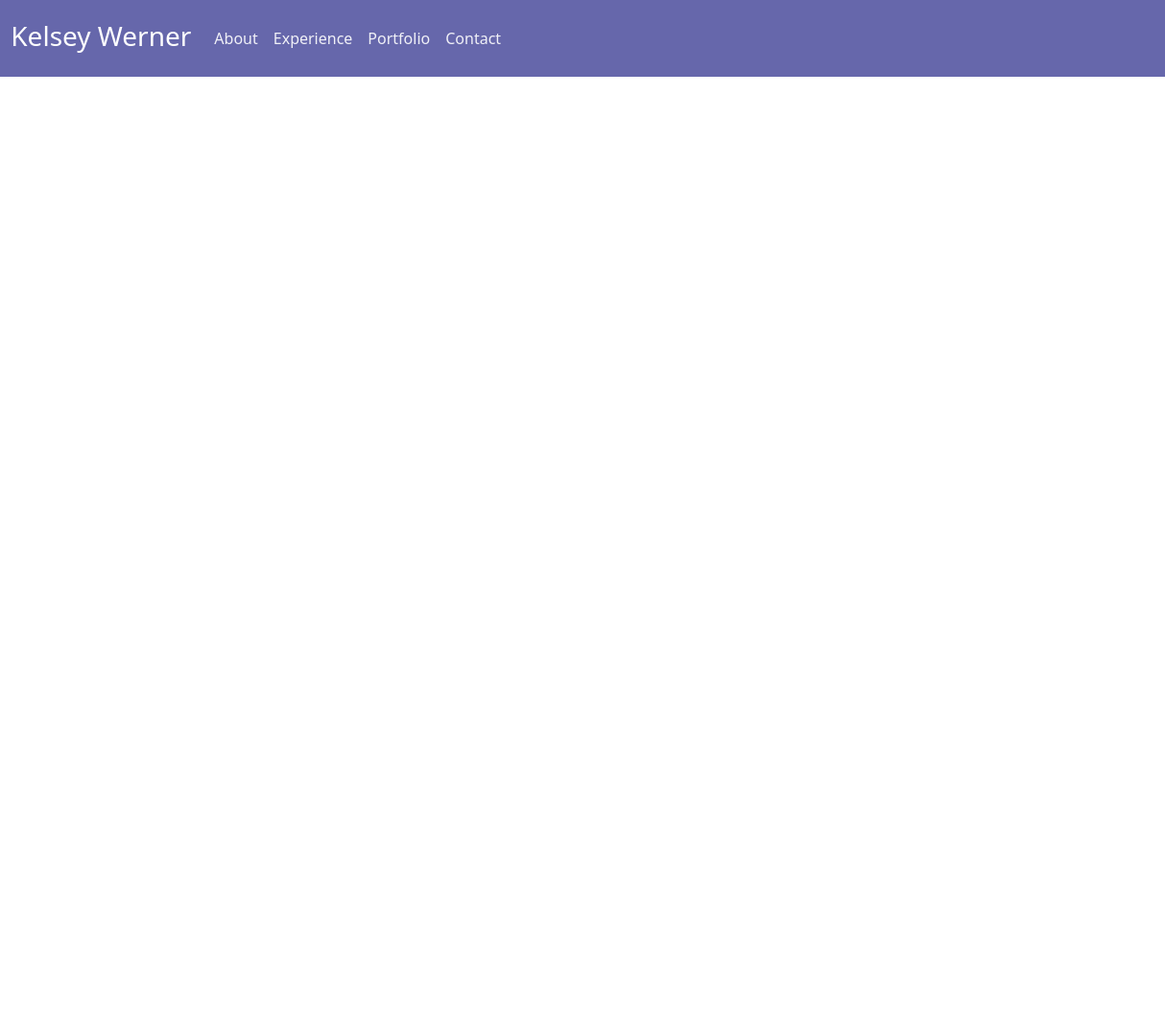
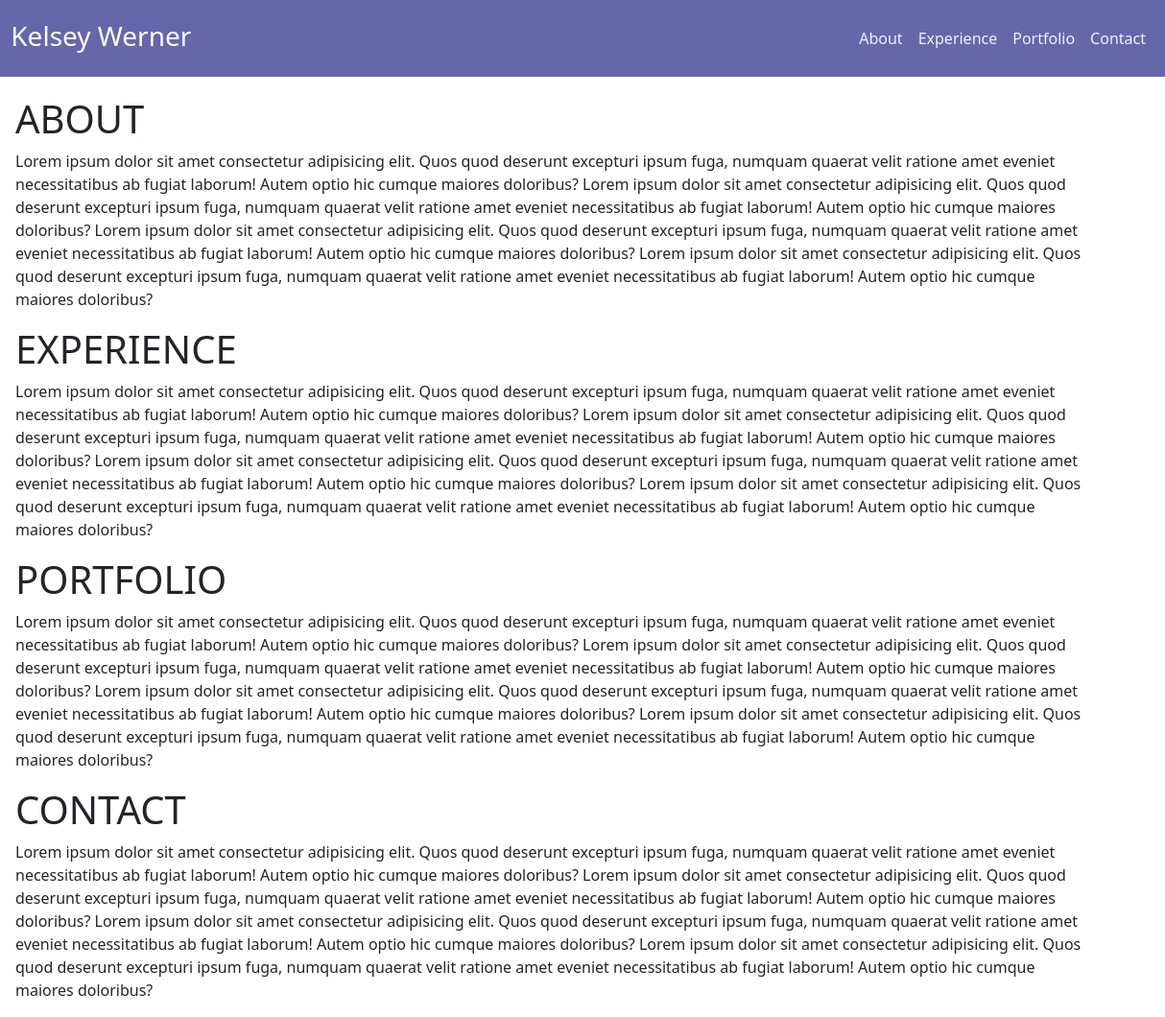
Before and after one commit to kelseyleewerner/profile-website, a plain HTML site: page index.html in a window 1280 px wide. Shown: the full height of the page at 96% size, 66-1280 px from the left. Before the commit the page ends 800 px from the top, so only its background shows below. Drawn offline with nearby package versions, Linux system fonts and the light colour scheme.

Commit message:
Add links in nav bar to different sections of the page

```diff
--- a/index.html
+++ b/index.html
@@ -19,7 +19,9 @@
     <link rel="stylesheet" href="styles.css" />
   </head>
   <body>
-    <nav class="navbar navbar-expand-md fixed-top navbar-dark primary-navbar">
+    <nav
+      class="navbar navbar-expand-md fixed-top navbar-dark primary-navbar mb-5"
+    >
       <div class="container-fluid">
         <a class="navbar-brand" href="#">
           <img
@@ -42,25 +44,101 @@
         >
           <span class="navbar-toggler-icon"></span>
         </button>
-        <div id="smallNavbarMenu" class="navbar-collapse collapse">
-          <ul class="navbar-nav me-auto mb-2 mb-md-0">
+        <div
+          id="smallNavbarMenu"
+          class="navbar-collapse collapse justify-content-end"
+        >
+          <ul class="navbar-nav">
             <li class="nav-item">
-              <a class="nav-link" href="#">About</a>
+              <a class="nav-link" href="#aboutMeSection">About</a>
             </li>
             <li class="nav-item">
-              <a class="nav-link" href="#">Experience</a>
+              <a class="nav-link" href="#experienceSection">Experience</a>
             </li>
             <li class="nav-item">
-              <a class="nav-link" href="#">Portfolio</a>
+              <a class="nav-link" href="#portfolioSection">Portfolio</a>
             </li>
             <li class="nav-item">
-              <a class="nav-link" href="#">Contact</a>
+              <a class="nav-link" href="#contactMeSection">Contact</a>
             </li>
           </ul>
         </div>
       </div>
     </nav>
-
+    <main class="container">
+      <section id="aboutMeSection" class="row top-section">
+        <h1>ABOUT</h1>
+        <p>
+          Lorem ipsum dolor sit amet consectetur adipisicing elit. Quos quod
+          deserunt excepturi ipsum fuga, numquam quaerat velit ratione amet
+          eveniet necessitatibus ab fugiat laborum! Autem optio hic cumque
+          maiores doloribus? Lorem ipsum dolor sit amet consectetur adipisicing
+          elit. Quos quod deserunt excepturi ipsum fuga, numquam quaerat velit
+          ratione amet eveniet necessitatibus ab fugiat laborum! Autem optio hic
+          cumque maiores doloribus? Lorem ipsum dolor sit amet consectetur
+          adipisicing elit. Quos quod deserunt excepturi ipsum fuga, numquam
+          quaerat velit ratione amet eveniet necessitatibus ab fugiat laborum!
+          Autem optio hic cumque maiores doloribus? Lorem ipsum dolor sit amet
+          consectetur adipisicing elit. Quos quod deserunt excepturi ipsum fuga,
+          numquam quaerat velit ratione amet eveniet necessitatibus ab fugiat
+          laborum! Autem optio hic cumque maiores doloribus?
+        </p>
+      </section>
+      <section id="experienceSection" class="row">
+        <h1>EXPERIENCE</h1>
+        <p>
+          Lorem ipsum dolor sit amet consectetur adipisicing elit. Quos quod
+          deserunt excepturi ipsum fuga, numquam quaerat velit ratione amet
+          eveniet necessitatibus ab fugiat laborum! Autem optio hic cumque
+          maiores doloribus? Lorem ipsum dolor sit amet consectetur adipisicing
+          elit. Quos quod deserunt excepturi ipsum fuga, numquam quaerat velit
+          ratione amet eveniet necessitatibus ab fugiat laborum! Autem optio hic
+          cumque maiores doloribus? Lorem ipsum dolor sit amet consectetur
+          adipisicing elit. Quos quod deserunt excepturi ipsum fuga, numquam
+          quaerat velit ratione amet eveniet necessitatibus ab fugiat laborum!
+          Autem optio hic cumque maiores doloribus? Lorem ipsum dolor sit amet
+          consectetur adipisicing elit. Quos quod deserunt excepturi ipsum fuga,
+          numquam quaerat velit ratione amet eveniet necessitatibus ab fugiat
+          laborum! Autem optio hic cumque maiores doloribus?
+        </p>
+      </section>
+      <section id="portfolioSection" class="row">
+        <h1>PORTFOLIO</h1>
+        <p>
+          Lorem ipsum dolor sit amet consectetur adipisicing elit. Quos quod
+          deserunt excepturi ipsum fuga, numquam quaerat velit ratione amet
+          eveniet necessitatibus ab fugiat laborum! Autem optio hic cumque
+          maiores doloribus? Lorem ipsum dolor sit amet consectetur adipisicing
+          elit. Quos quod deserunt excepturi ipsum fuga, numquam quaerat velit
+          ratione amet eveniet necessitatibus ab fugiat laborum! Autem optio hic
+          cumque maiores doloribus? Lorem ipsum dolor sit amet consectetur
+          adipisicing elit. Quos quod deserunt excepturi ipsum fuga, numquam
+          quaerat velit ratione amet eveniet necessitatibus ab fugiat laborum!
+          Autem optio hic cumque maiores doloribus? Lorem ipsum dolor sit amet
+          consectetur adipisicing elit. Quos quod deserunt excepturi ipsum fuga,
+          numquam quaerat velit ratione amet eveniet necessitatibus ab fugiat
+          laborum! Autem optio hic cumque maiores doloribus?
+        </p>
+      </section>
+      <section id="contactMeSection" class="row">
+        <h1>CONTACT</h1>
+        <p>
+          Lorem ipsum dolor sit amet consectetur adipisicing elit. Quos quod
+          deserunt excepturi ipsum fuga, numquam quaerat velit ratione amet
+          eveniet necessitatibus ab fugiat laborum! Autem optio hic cumque
+          maiores doloribus? Lorem ipsum dolor sit amet consectetur adipisicing
+          elit. Quos quod deserunt excepturi ipsum fuga, numquam quaerat velit
+          ratione amet eveniet necessitatibus ab fugiat laborum! Autem optio hic
+          cumque maiores doloribus? Lorem ipsum dolor sit amet consectetur
+          adipisicing elit. Quos quod deserunt excepturi ipsum fuga, numquam
+          quaerat velit ratione amet eveniet necessitatibus ab fugiat laborum!
+          Autem optio hic cumque maiores doloribus? Lorem ipsum dolor sit amet
+          consectetur adipisicing elit. Quos quod deserunt excepturi ipsum fuga,
+          numquam quaerat velit ratione amet eveniet necessitatibus ab fugiat
+          laborum! Autem optio hic cumque maiores doloribus?
+        </p>
+      </section>
+    </main>
     <script
       src="https://cdn.jsdelivr.net/npm/bootstrap@5.1.3/dist/js/bootstrap.bundle.min.js"
       integrity="sha384-ka7Sk0Gln4gmtz2MlQnikT1wXgYsOg+OMhuP+IlRH9sENBO0LRn5q+8nbTov4+1p"
--- a/styles.css
+++ b/styles.css
@@ -1,3 +1,7 @@
+.top-section {
+  padding-top: 100px;
+}
+
 .primary-navbar {
   background-color: #6667ab;
 }
```
